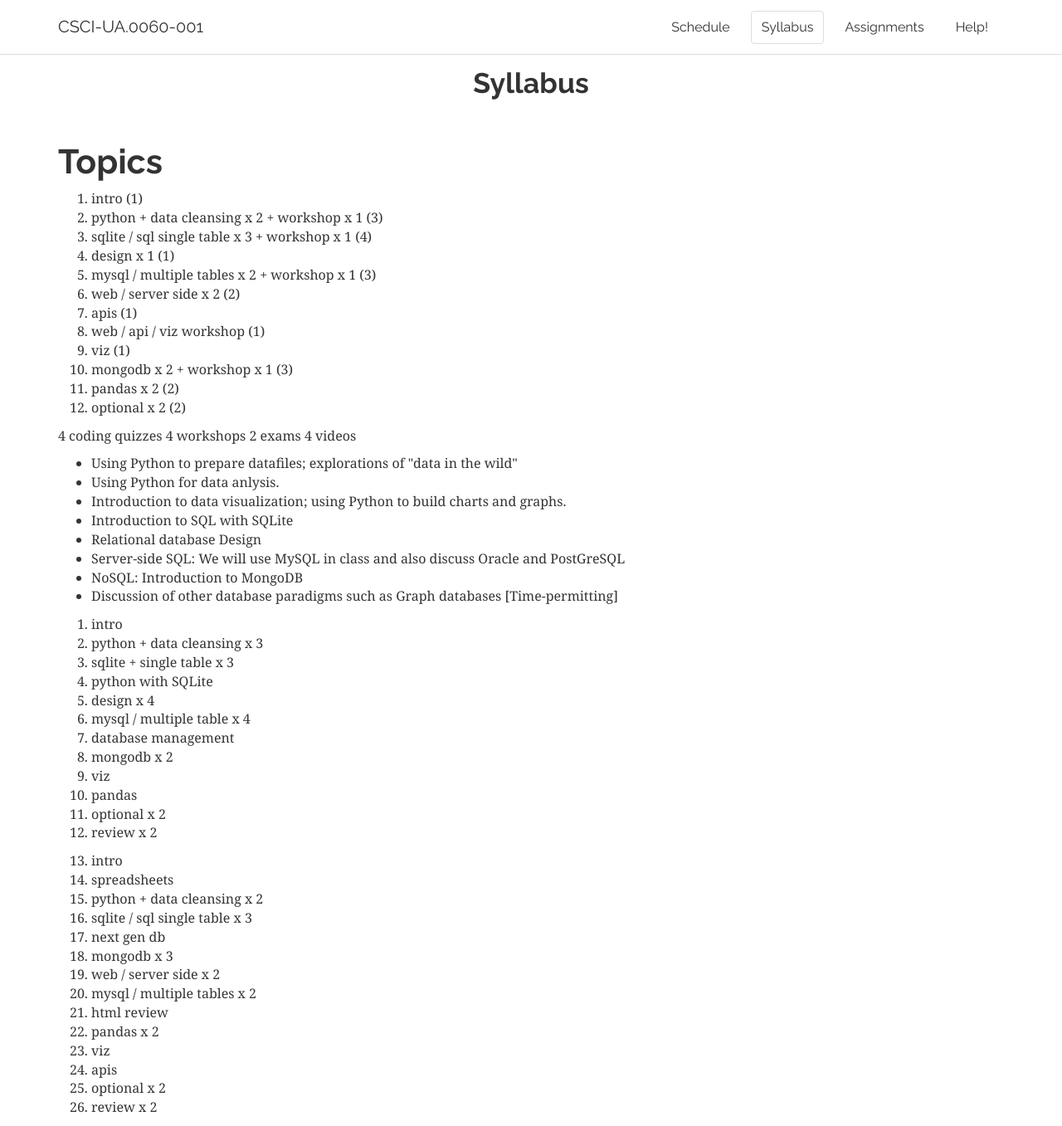
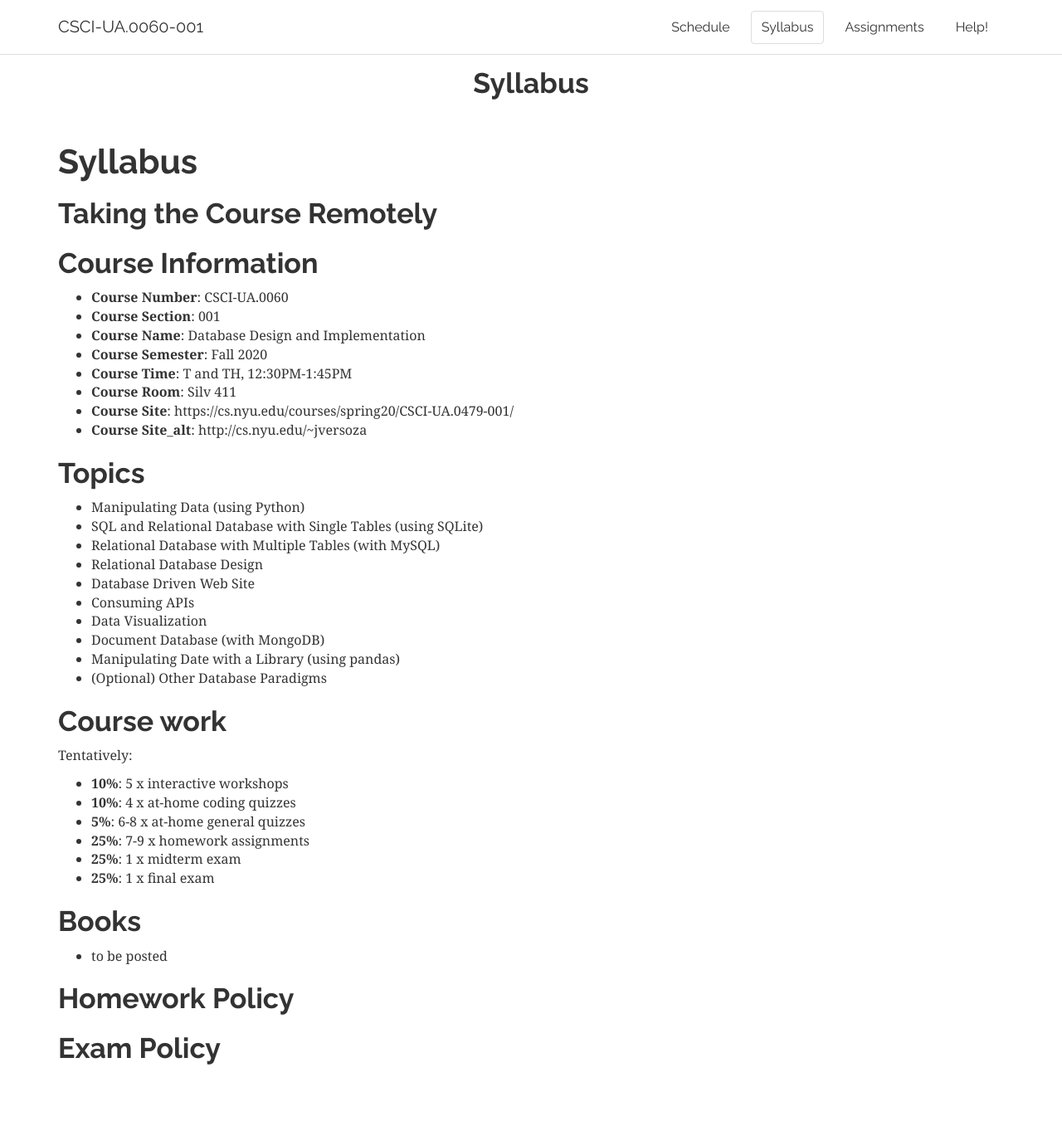
Before and after one commit to foureyes/csci-ua.0060-fall2020-001, a Jekyll site: the page built from syllabus.md, in a window 1280 px wide and 1357 px high. Shown: the whole window at 83% size. Built offline with Jekyll 4.4.1, drawn with Linux system fonts in a browser that asks for light colours.

Commit message:
add first draft syllabus

```diff
--- a/syllabus.md
+++ b/syllabus.md
@@ -3,26 +3,63 @@ layout: default
 nav-state: syllabus
 ---
 
+
+Syllabus
+=====
+
+Taking the Course Remotely
+-----
+
+Course Information
+-----
+
+* __Course Number__: {{ site.vars.course_number }}
+* __Course Section__: {{ site.vars.course_section }}
+* __Course Name__: {{ site.vars.course_name }}
+* __Course Semester__: {{ site.vars.course_semester }}
+* __Course Time__: {{ site.vars.course_time }}
+* __Course Room__: {{ site.vars.course_room }}
+* __Course Site__: {{ site.vars.course_site }}
+* __Course Site_alt__: {{ site.vars.course_site_alt }}
+
 Topics
-======
+-----
 
-1. intro (1)
-2. python + data cleansing  x 2 + workshop x 1 (3)
-3. sqlite / sql single table x 3 + workshop x 1 (4)
-4. design x 1 (1)
-5. mysql / multiple tables x 2 + workshop x 1 (3)
-7. web / server side x 2 (2)
-8. apis (1)
-10. web / api / viz workshop (1)
-9. viz (1)
-6. mongodb x 2 + workshop x 1 (3)
-11. pandas x 2 (2)
-12. optional x 2 (2)
+* Manipulating Data (using Python)
+* SQL and Relational Database with Single Tables (using SQLite)
+* Relational Database with Multiple Tables (with MySQL)
+* Relational Database Design
+* Database Driven Web Site
+* Consuming APIs
+* Data Visualization
+* Document Database (with MongoDB)
+* Manipulating Date with a Library (using pandas)
+* (Optional) Other Database Paradigms
 
-4 coding quizzes
-4 workshops
-2 exams
-4 videos
+Course work
+-----
+
+Tentatively:
+
+* __10%__: 5 x interactive workshops
+* __10%__: 4 x at-home coding quizzes
+* __5%__: 6-8 x at-home general quizzes
+* __25%__: 7-9 x homework assignments
+* __25%__: 1 x midterm exam
+* __25%__: 1 x final exam
+
+Books
+-----
+
+* to be posted
+
+Homework Policy
+-----
+
+Exam Policy
+-----
+
+<!--
 
 * Using Python to prepare datafiles; explorations of "data in the wild"
 * Using Python for data anlysis.
@@ -63,3 +100,4 @@ Topics
 12. apis
 13. optional x 2
 14. review x 2
+-->
```
